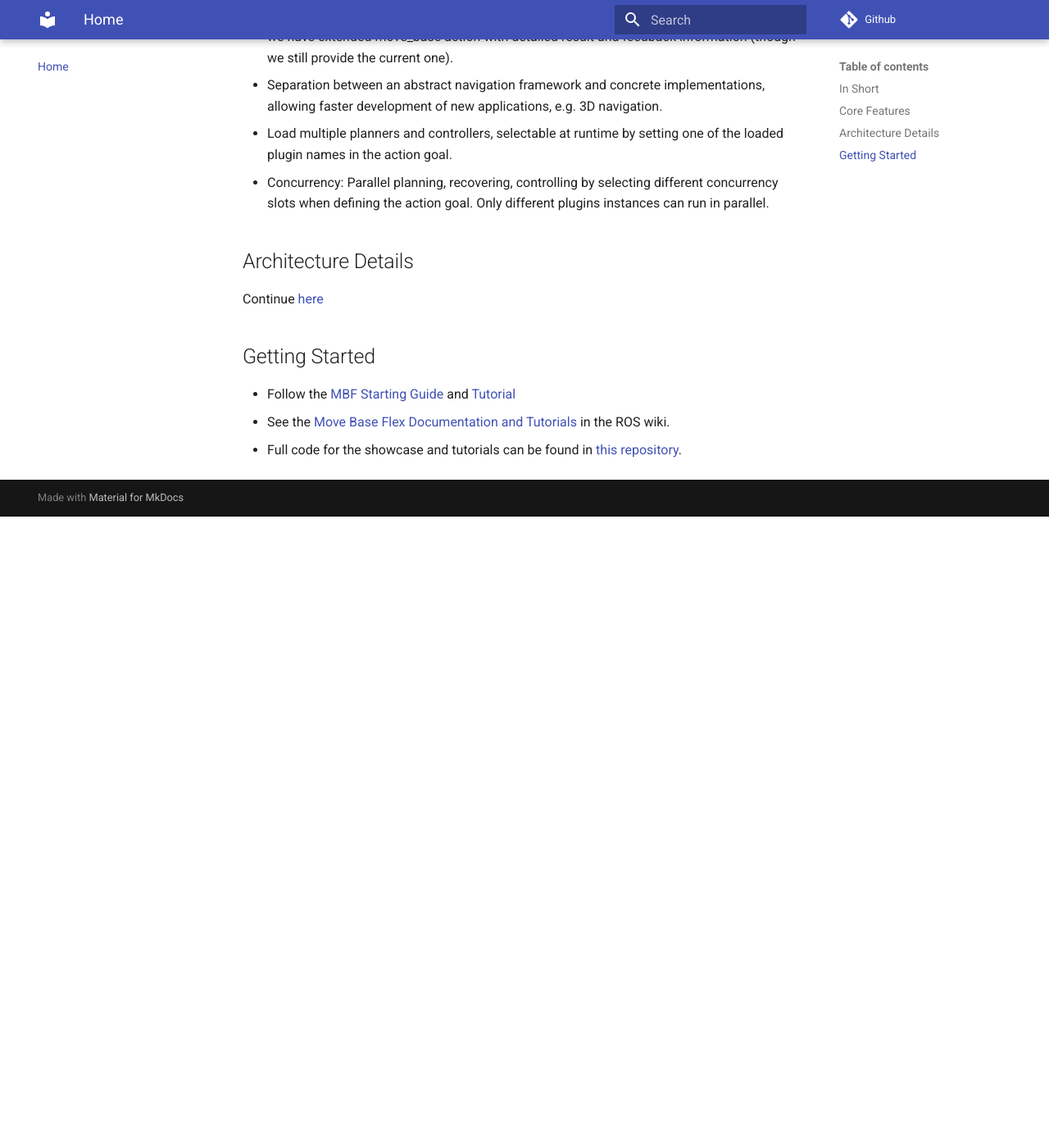
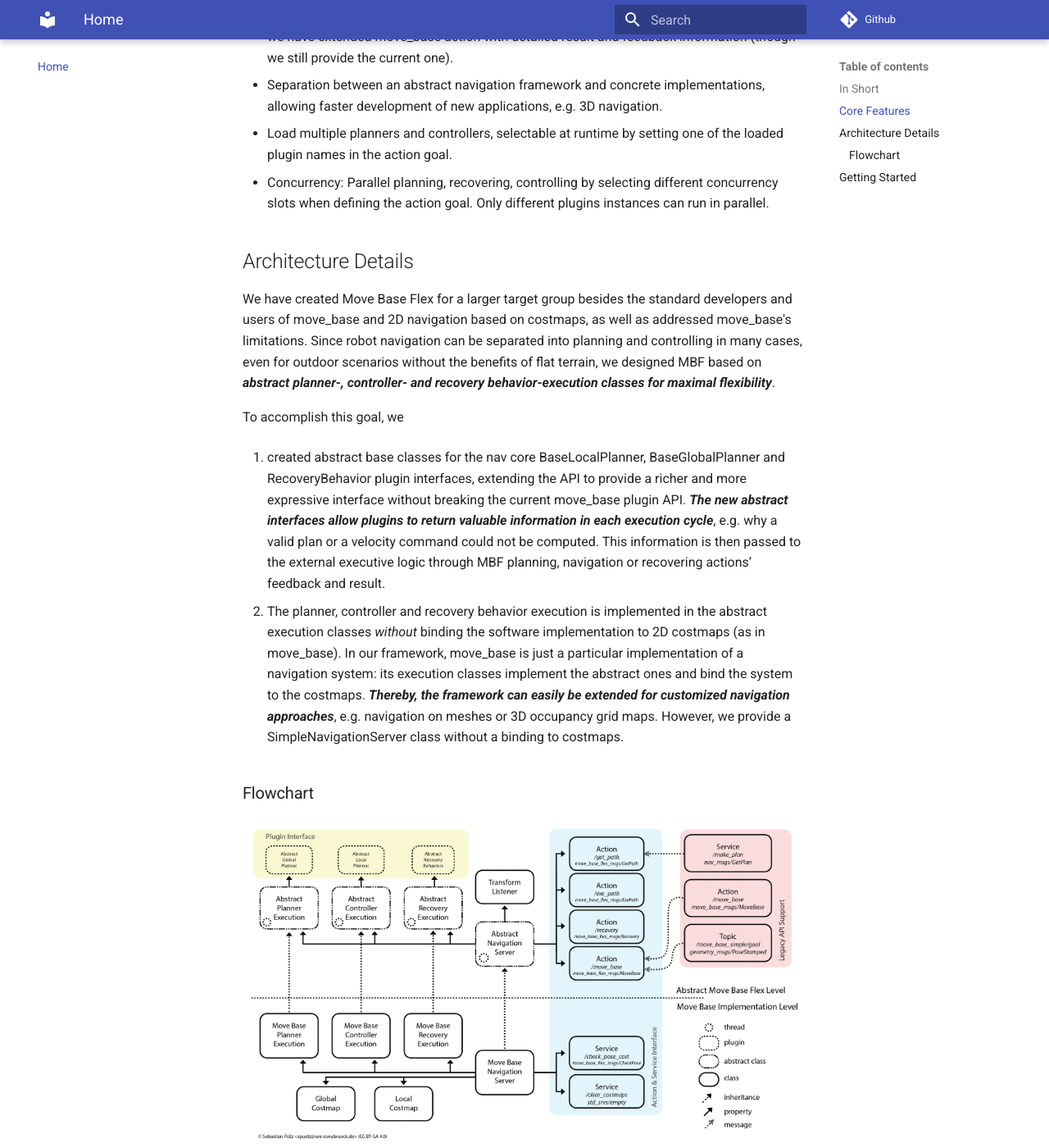
Before and after one commit to naturerobots/mbf_docs, an MkDocs documentation site: the page built from docs/index.md, in a window 1280 px wide and 1400 px high, scrolled down 843 px. Shown: the whole window at 82% size. Built offline with MkDocs 1.6.1 and Material for MkDocs 9.7.7, drawn with Linux system fonts in a browser that asks for light colours; comment, search, counter and statistics services are not loaded; before the commit the page ends 1473 px from its top, so only the background shows below that; some of the changed text lies outside the part shown.

Commit message:
add navigation concepts

```diff
--- a/docs/index.md
+++ b/docs/index.md
@@ -1,4 +1,4 @@
-# Move Base Flex: A Highly Flexible Navigation Framework:
+# Move Base Flex: A Highly Flexible Navigation Framework
 
 Move Base Flex (MBF) is a enhanced and flexible backwards-compatible replacement for [move_base](https://wiki.ros.org/move_base).
 
@@ -21,7 +21,18 @@ MBF, first are foremost, provides *an enhanced version of the planner, controlle
 
 ## Architecture Details
 
-Continue [here](./concepts/architecture.md)
+We have created Move Base Flex for a larger target group besides the standard developers and users of move_base and 2D navigation based on costmaps, as well as addressed move_base's limitations. Since robot navigation can be separated into planning and controlling in many cases, even for outdoor scenarios without the benefits of flat terrain, we designed MBF based on ***abstract planner-, controller- and recovery behavior-execution classes for maximal flexibility***.
+
+To accomplish this goal, we
+
+1. created abstract base classes for the nav core BaseLocalPlanner, BaseGlobalPlanner and RecoveryBehavior plugin interfaces, extending the API to provide a richer and more expressive interface without breaking the current move_base plugin API.
+***The new abstract interfaces allow plugins to return valuable information in each execution cycle***, e.g. why a valid plan or a velocity command could not be computed. This information is then passed to the external executive logic through MBF planning, navigation or recovering actions’ feedback and result.
+
+2. The planner, controller and recovery behavior execution is implemented in the abstract execution classes *without* binding the software implementation to 2D costmaps (as in move_base). In our framework, move_base is just a particular implementation of a navigation system: its execution classes implement the abstract ones and bind the system to the costmaps.
+***Thereby, the framework can easily be extended for customized navigation approaches***, e.g. navigation on meshes or 3D occupancy grid maps. However, we provide a SimpleNavigationServer class without a binding to costmaps.
+
+### Flowchart
+![MBF architecture](./img/move_base_flex.png)
 
 ## Getting Started
 
--- a/mkdocs.yml
+++ b/mkdocs.yml
@@ -41,6 +41,4 @@ nav:
     - Writing MBF Plugins: tutorials/writing_mbf_plugins.md
     - Mesh Navigation Stack: tutorials/mesh_navigation_stack.md
   - Concepts:
-    - Architecture: concepts/architecture.md
-    - At A Glance: concepts/at_a_glance.md
-    - Navigation Servers: concepts/navigation_servers.md
+    - Concepts: concepts/concepts.md
```
Also changed, not shown: docs/concepts/architecture.md (deleted, +0 -14 lines), docs/concepts/at_a_glance.md (deleted, +0 -1 lines), docs/concepts/concepts.md (added, +47 -0 lines), docs/concepts/navigation_servers.md (deleted, +0 -5 lines), docs/tutorials/beginner/overview.md (+1 -1 lines).
